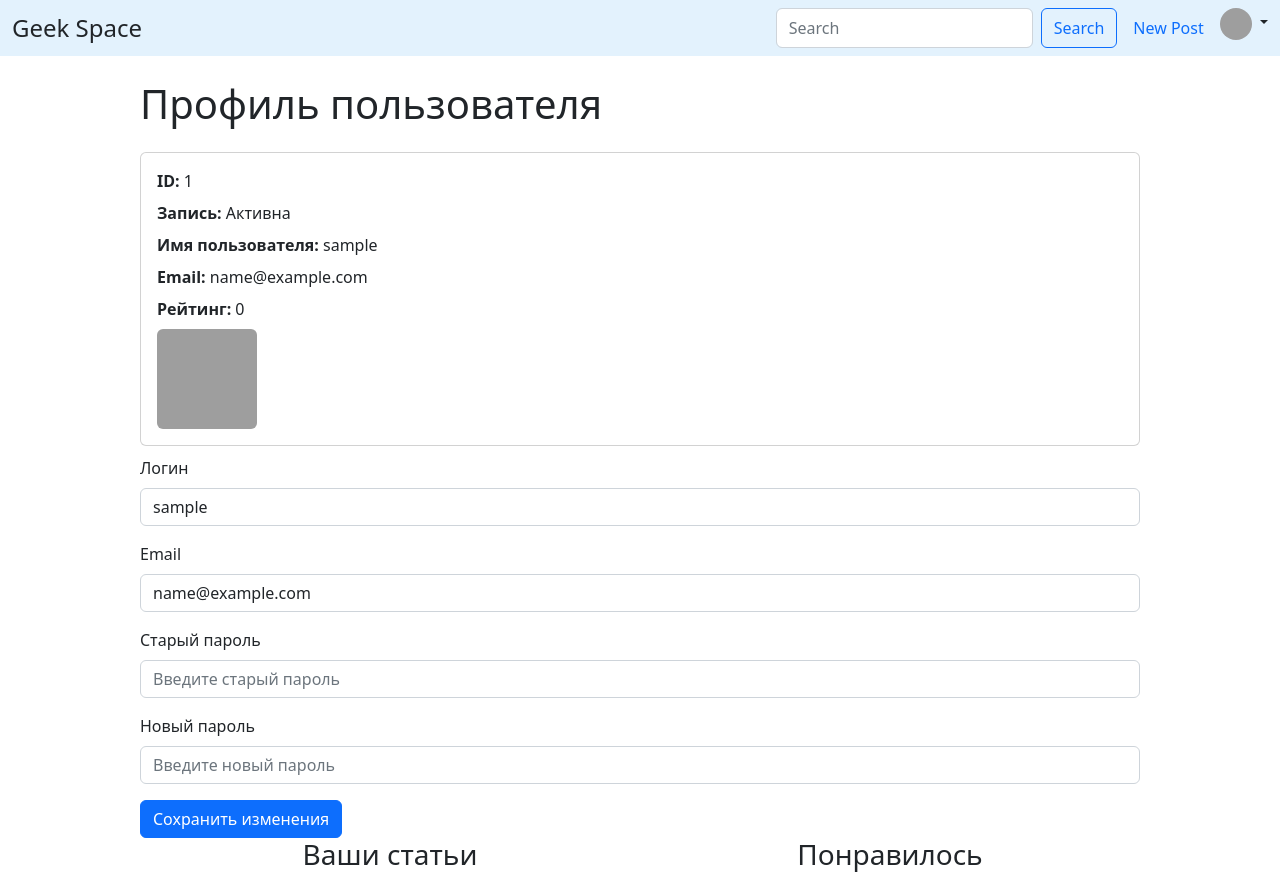
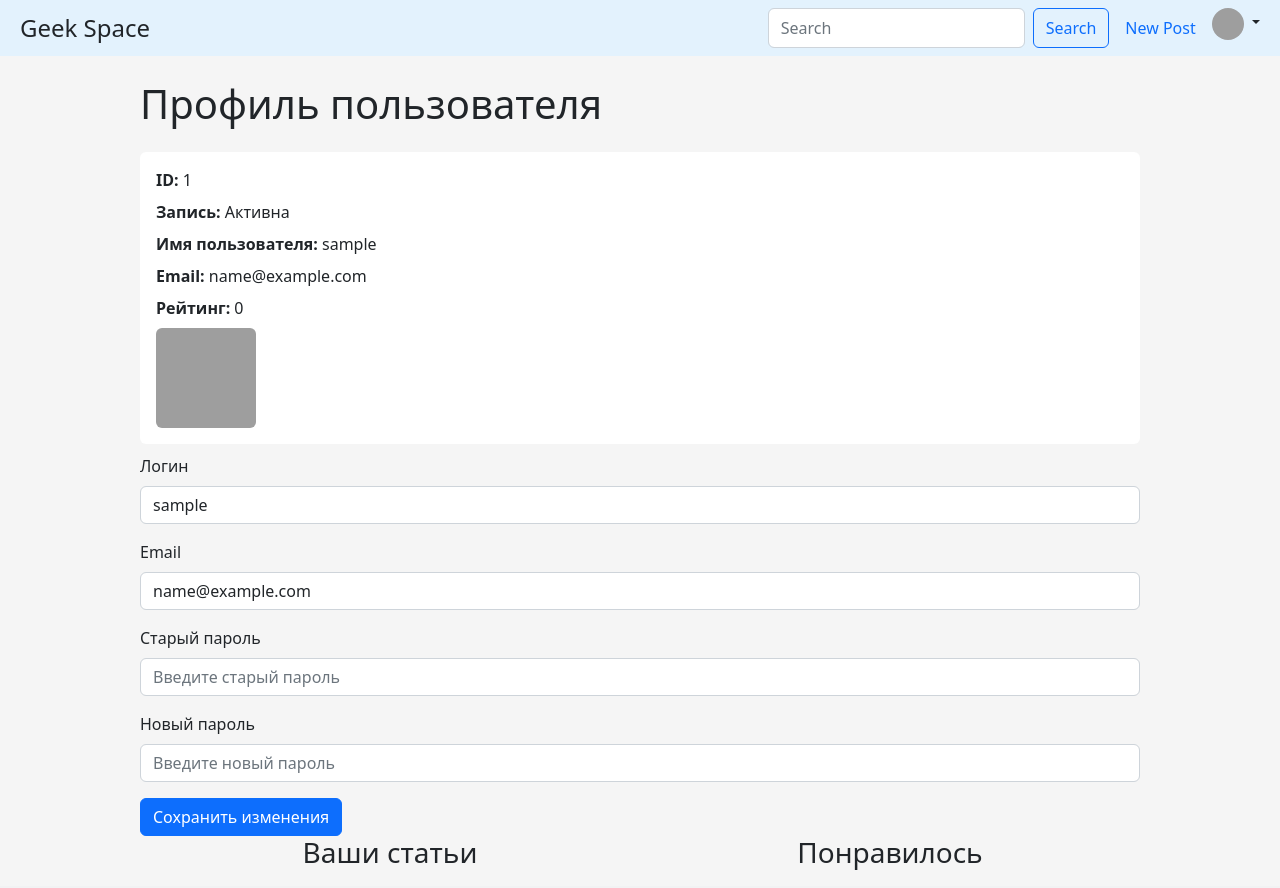
Before and after one commit to mishakov1c/gaming_web, a Flask app: a page that uses webapp/templates/base.html in a window 1280 px wide. Run offline with Flask 3, Linux system fonts and the light colour scheme; the visitor is signed in with stand-in values (Sample User, id 1); data comes from the database, SQL or seed files in the repository; data that the repository does not hold is empty; some libraries are stand-ins or nearby versions; grey boxes are pictures that could not be loaded.

Commit message:
improved an article card

```diff
--- a/webapp/static/styles.css
+++ b/webapp/static/styles.css
@@ -1,3 +1,11 @@
+body {
+    background-color: #f5f5f5;
+}
+
+.card {
+    border: none;
+    box-shadow: none;
+}
 a {
     text-decoration: none;
     color: black;
--- a/webapp/templates/base.html
+++ b/webapp/templates/base.html
@@ -1,7 +1,6 @@
 <!doctype html>
 <html lang="ru">
   <head>
-    <!-- Required meta tags -->
     <meta charset="utf-8">
     <meta name="viewport" content="width=device-width, initial-scale=1">
 
--- a/webapp/templates/menu.html
+++ b/webapp/templates/menu.html
@@ -1,4 +1,4 @@
-<div class="container-fluid" style="background-color: #e3f2fd;">
+<div class="container-fluid" style="background-color: #e3f2fd; padding-left: 20px; padding-right: 20px;">
   <header class="d-flex flex-wrap justify-content-center py-2 mb-4 " >
     <a href="/" class="d-flex align-items-center mb-3 mb-md-0 me-md-auto text-dark text-decoration-none">
       <span class="fs-4">Geek Space</span>
@@ -16,7 +16,7 @@
       </li>
       {% endif %}
       {% if not current_user.is_authenticated %}
-        <li>
+        <li style="padding-left: 8px;">
           <button type="button" class="btn btn-outline-primary me-2" onclick="window.location.href='login'">Войти в систему</button></li>
         <li>
           <button type="button" class="btn btn-primary" onclick="window.location.href='register'">Регистрация</button></li>
```
Also changed, not shown: webapp/templates/articles/index.html (+23 -10 lines).
